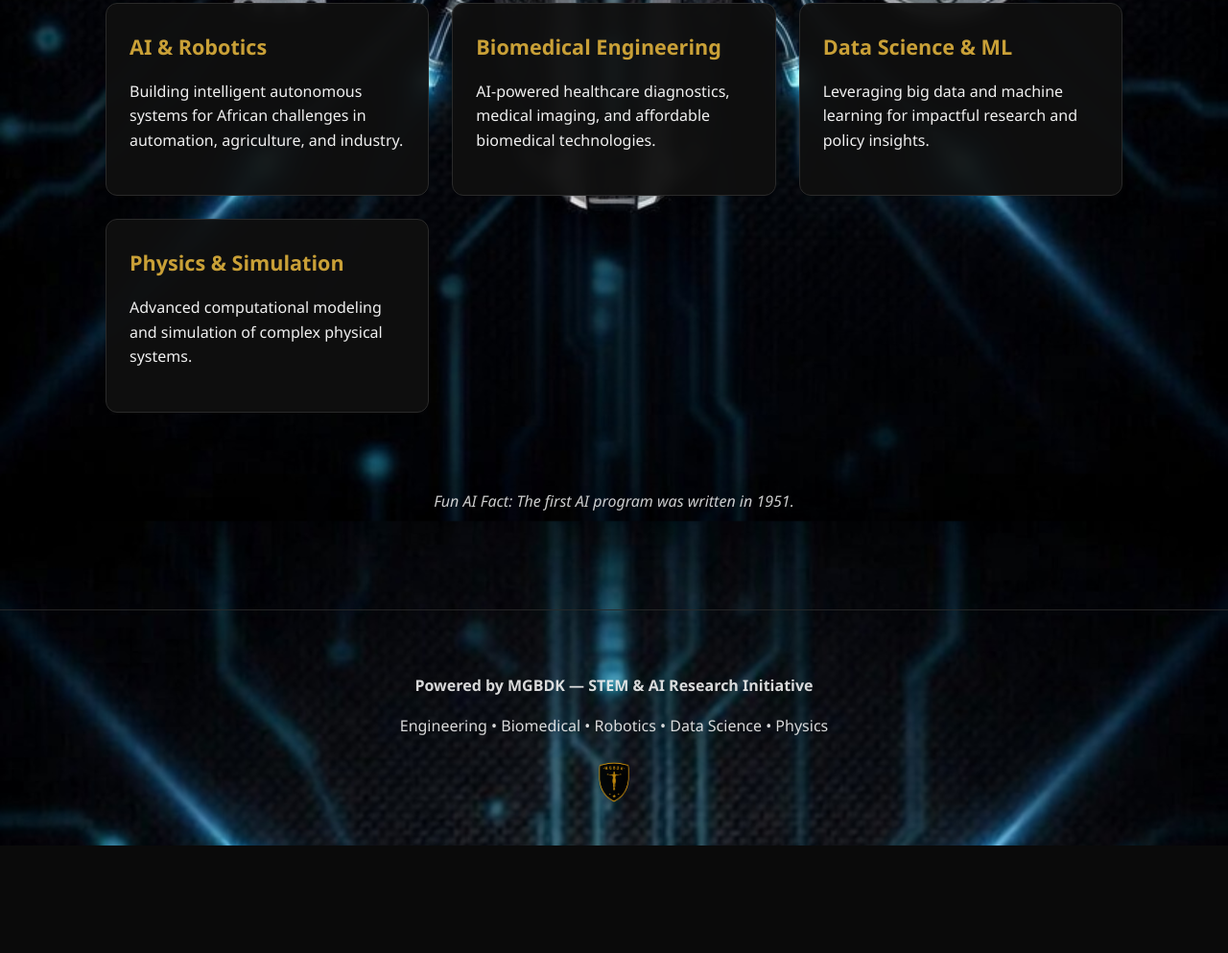
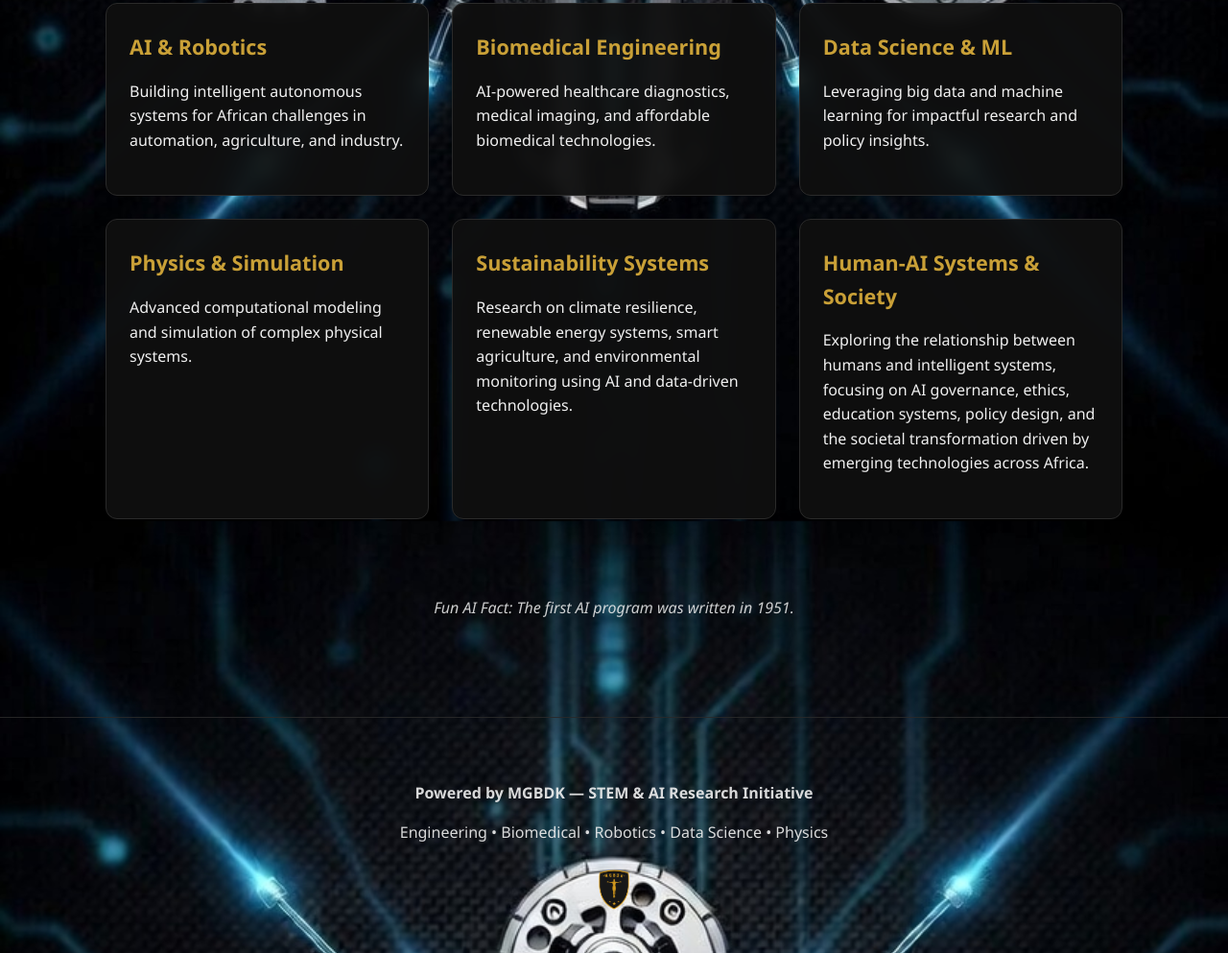
Before and after one commit to chkwnonso/Survey, a website: page public/index.html in a window 1280 px wide. Shown: the part 1377-2370 px from the top of the page at 96% size. Before the commit the page ends 2258 px from the top, so only its background shows below. Drawn offline with Linux system fonts and the light colour scheme; no server answers.

Commit message:
Add new research card

```diff
--- a/public/index.html
+++ b/public/index.html
@@ -415,6 +415,16 @@
     <h3>Physics & Simulation</h3>
     <p>Advanced computational modeling and simulation of complex physical systems.</p>
   </div>
+  <div class="research-card">
+  <h3>Sustainability Systems</h3>
+  <p>Research on climate resilience, renewable energy systems, smart agriculture, and environmental monitoring using AI and data-driven technologies.</p>
+</div>
+<div class="research-card">
+  <h3>Human-AI Systems & Society</h3>
+  <p>
+    Exploring the relationship between humans and intelligent systems, focusing on AI governance, ethics, education systems, policy design, and the societal transformation driven by emerging technologies across Africa.
+  </p>
+</div>
 </section>
 
 <div id="aiFact" style="margin: 60px auto; max-width: 700px; font-style: italic; opacity: 0.85; text-align: center;">
```
